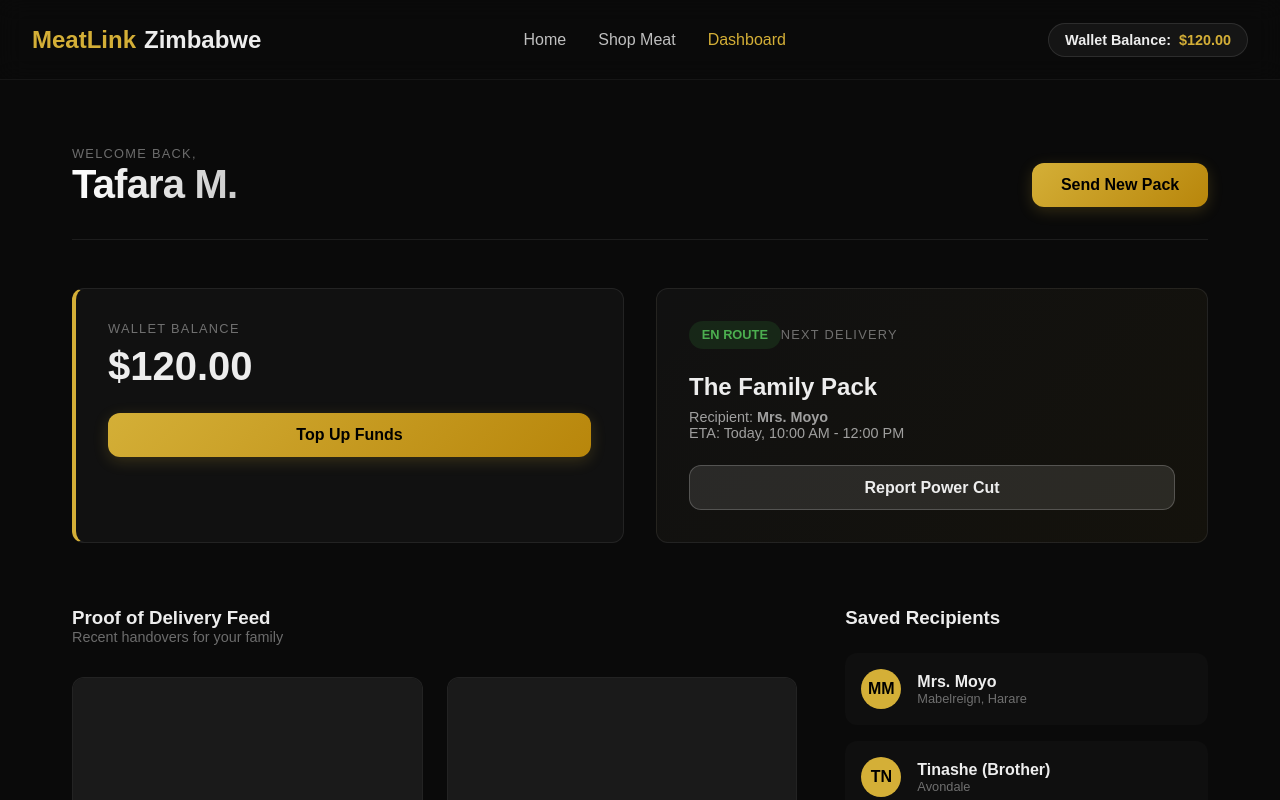
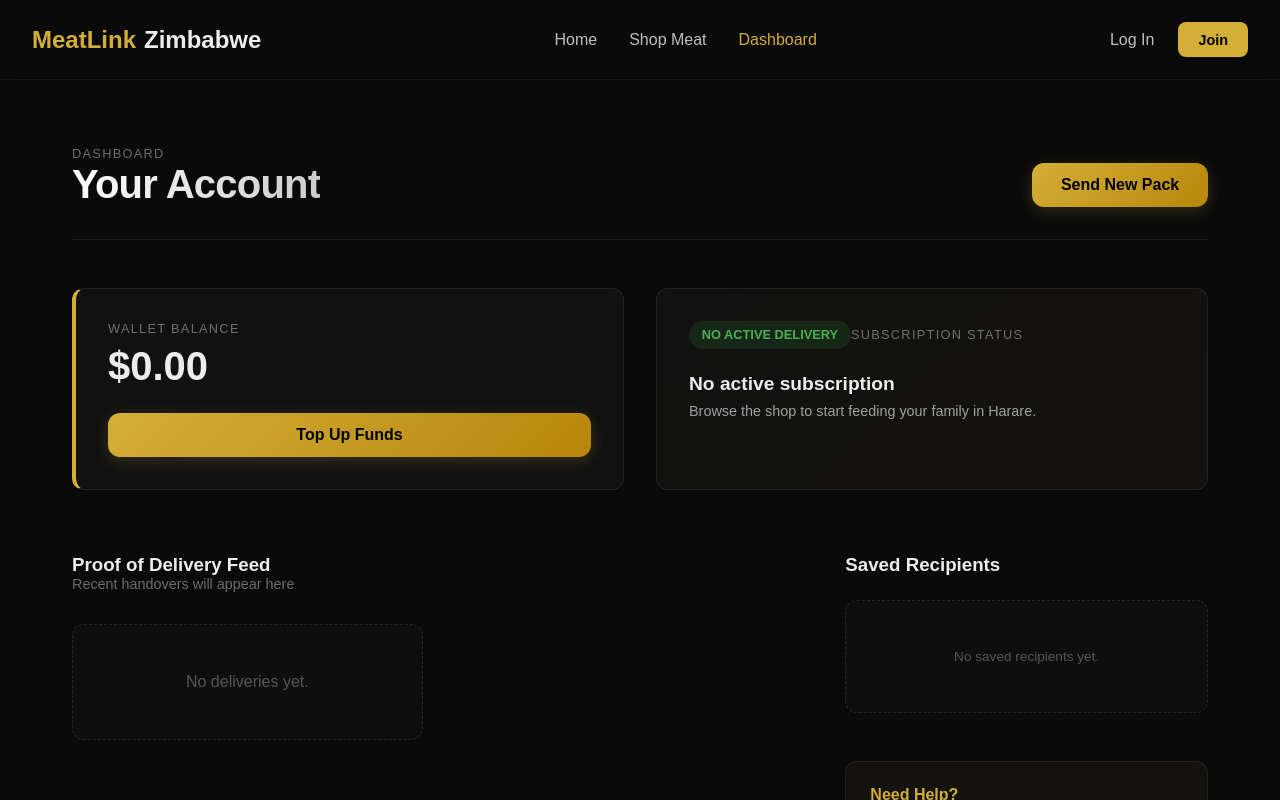
Before and after one commit to Will-l3x/meatlink-zimbabwe, a Next.js app: page /dashboard in a window 1280 px wide. Shown: the top 800 px of the page. Built offline with nearby package versions, Linux system fonts and the light colour scheme.

Commit message:
Removed mock data and added auth links to Navbar

```diff
--- a/app/dashboard/page.module.css
+++ b/app/dashboard/page.module.css
@@ -145,6 +145,15 @@
     font-weight: 800;
 }
 
+.emptyState {
+    padding: 3rem;
+    text-align: center;
+    background: rgba(255, 255, 255, 0.02);
+    border: 1px dashed rgba(255, 255, 255, 0.1);
+    border-radius: var(--radius);
+    color: rgba(255, 255, 255, 0.3);
+}
+
 @media (max-width: 900px) {
     .grid {
         grid-template-columns: 1fr;
--- a/app/dashboard/page.tsx
+++ b/app/dashboard/page.tsx
@@ -4,18 +4,14 @@
 import Button from '@/components/ui/Button';
 
 export default function DashboardPage() {
-    const pods = [
-        { id: 1, recipient: "Mrs. Moyo", location: "Mabelreign, Harare", date: "Jan 15" },
-        { id: 2, recipient: "Tinashe's Family", location: "Avondale", date: "Jan 8" },
-        { id: 3, recipient: "Mrs. Moyo", location: "Mabelreign, Harare", date: "Jan 1" },
-    ];
+    const pods: any[] = [];
 
     return (
         <div className={styles.container}>
             <header className={styles.header}>
                 <div>
-                    <span className={styles.label}>Welcome back,</span>
-                    <h1>Tafara M.</h1>
+                    <span className={styles.label}>Dashboard</span>
+                    <h1>Your Account</h1>
                 </div>
                 <Button href="/shop">Send New Pack</Button>
             </header>
@@ -23,20 +19,16 @@
             <div className={styles.stats}>
                 <div className={`${styles.card} ${styles.walletCard}`}>
                     <span className={styles.label}>Wallet Balance</span>
-                    <div className={styles.value}>$120.00</div>
+                    <div className={styles.value}>$0.00</div>
                     <Button fullWidth onClick={() => { }}>Top Up Funds</Button>
                 </div>
 
                 <div className={`${styles.card} ${styles.deliveryCard}`}>
-                    <div className={styles.status}>EN ROUTE</div>
-                    <span className={styles.label}>Next Delivery</span>
-                    <div style={{ fontSize: '1.5rem', fontWeight: 700, margin: '0.5rem 0' }}>The Family Pack</div>
+                    <div className={styles.status}>NO ACTIVE DELIVERY</div>
+                    <span className={styles.label}>Subscription Status</span>
+                    <div style={{ fontSize: '1.2rem', fontWeight: 700, margin: '0.5rem 0' }}>No active subscription</div>
                     <div style={{ color: 'rgba(255,255,255,0.6)', fontSize: '0.9rem' }}>
-                        Recipient: <strong>Mrs. Moyo</strong><br />
-                        ETA: Today, 10:00 AM - 12:00 PM
-                    </div>
-                    <div style={{ marginTop: '1.5rem' }}>
-                        <Button variant="secondary" fullWidth>Report Power Cut</Button>
+                        Browse the shop to start feeding your family in Harare.
                     </div>
                 </div>
             </div>
@@ -45,11 +37,14 @@
                 <div className={styles.mainFeed}>
                     <div className={styles.feedHeader}>
                         <h3>Proof of Delivery Feed</h3>
-                        <p style={{ color: 'rgba(255,255,255,0.4)', fontSize: '0.9rem' }}>Recent handovers for your family</p>
+                        <p style={{ color: 'rgba(255,255,255,0.4)', fontSize: '0.9rem' }}>Recent handovers will appear here</p>
                     </div>
 
                     <div className={styles.gallery}>
-                        {pods.map(pod => (
+                        {pods.length === 0 ? (
+                            <div className={styles.emptyState}>No deliveries yet.</div>
+                        ) : (
+                            pods.map(pod => (
                                 <div key={pod.id} className={styles.podCard}>
                                     <div className={styles.podImage}>[Handover Photo]</div>
                                     <div className={styles.podInfo}>
@@ -57,27 +52,15 @@
                                         <span>{pod.date} • {pod.location}</span>
                                     </div>
                                 </div>
-                        ))}
+                            ))
+                        )}
                     </div>
                 </div>
 
                 <div className={styles.sidePanel}>
                     <h3>Saved Recipients</h3>
                     <div className={styles.recipientList}>
-                        <div className={styles.recipient}>
-                            <div className={styles.avatar}>MM</div>
-                            <div>
-                                <div style={{ fontWeight: 700 }}>Mrs. Moyo</div>
-                                <div style={{ fontSize: '0.8rem', color: 'rgba(255,255,255,0.4)' }}>Mabelreign, Harare</div>
-                            </div>
-                        </div>
-                        <div className={styles.recipient}>
-                            <div className={styles.avatar}>TN</div>
-                            <div>
-                                <div style={{ fontWeight: 700 }}>Tinashe (Brother)</div>
-                                <div style={{ fontSize: '0.8rem', color: 'rgba(255,255,255,0.4)' }}>Avondale</div>
-                            </div>
-                        </div>
+                        <div className={styles.emptyState} style={{ fontSize: '0.85rem' }}>No saved recipients yet.</div>
                     </div>
 
                     <div style={{ marginTop: '3rem', padding: '1.5rem', background: 'rgba(212, 175, 55, 0.05)', borderRadius: '12px', border: '1px solid rgba(212, 175, 55, 0.1)' }}>
--- a/components/layout/Navbar.module.css
+++ b/components/layout/Navbar.module.css
@@ -60,21 +60,26 @@
     gap: 1.5rem;
 }
 
-.wallet {
+.authLinks {
     display: flex;
     align-items: center;
-    gap: 0.5rem;
-    background: rgba(255, 255, 255, 0.05);
-    padding: 0.5rem 1rem;
-    border-radius: 50px;
-    font-size: 0.9rem;
-    font-weight: 600;
-    color: var(--foreground);
-    border: 1px solid rgba(255, 255, 255, 0.1);
+    gap: 1.5rem;
 }
 
-.walletValue {
-    color: var(--primary);
+.registerBtn {
+    background: var(--primary);
+    color: #000;
+    text-decoration: none;
+    padding: 0.6rem 1.25rem;
+    border-radius: 8px;
+    font-weight: 700;
+    font-size: 0.9rem;
+    transition: transform 0.2s, background 0.2s;
+}
+
+.registerBtn:hover {
+    background: #e5bd3b;
+    transform: translateY(-2px);
 }
 
 .hamburger {
--- a/components/layout/Navbar.tsx
+++ b/components/layout/Navbar.tsx
@@ -27,9 +27,9 @@
             </nav>
 
             <div className={styles.actions}>
-                <div className={styles.wallet}>
-                    <span>Wallet Balance:</span>
-                    <span className={styles.walletValue}>${walletBalance.toFixed(2)}</span>
+                <div className={styles.authLinks}>
+                    <Link href="/login" className={styles.link}>Log In</Link>
+                    <Link href="/register" className={styles.registerBtn}>Join</Link>
                 </div>
 
                 <button className={styles.hamburger} onClick={() => setIsMobileMenuOpen(!isMobileMenuOpen)}>
```
Lines whose indentation alone changed are shown as unchanged.
